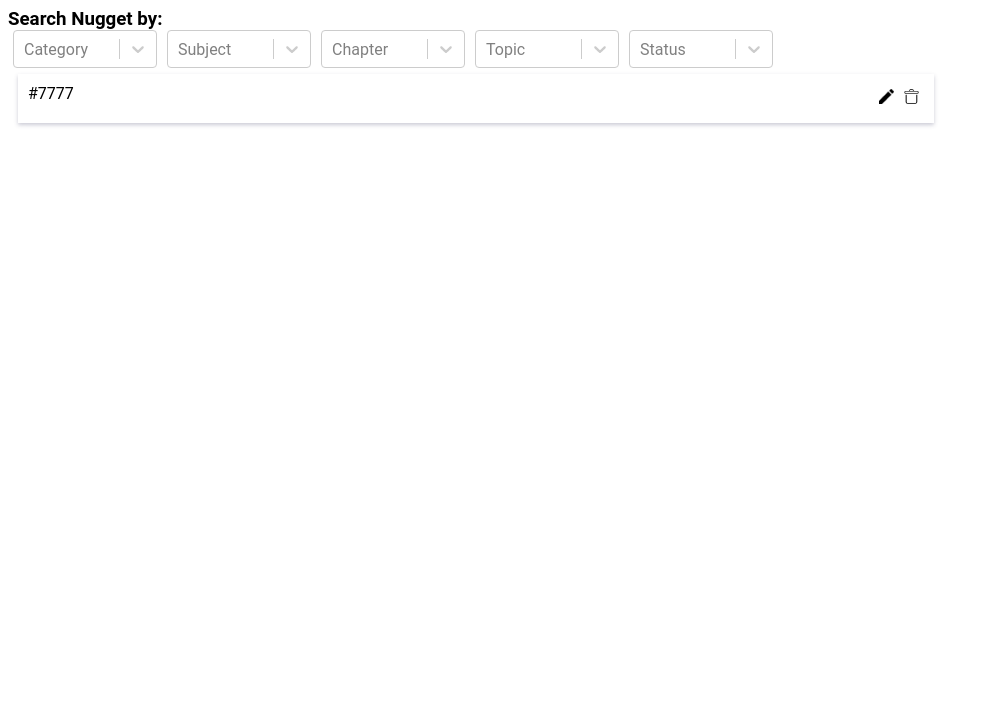
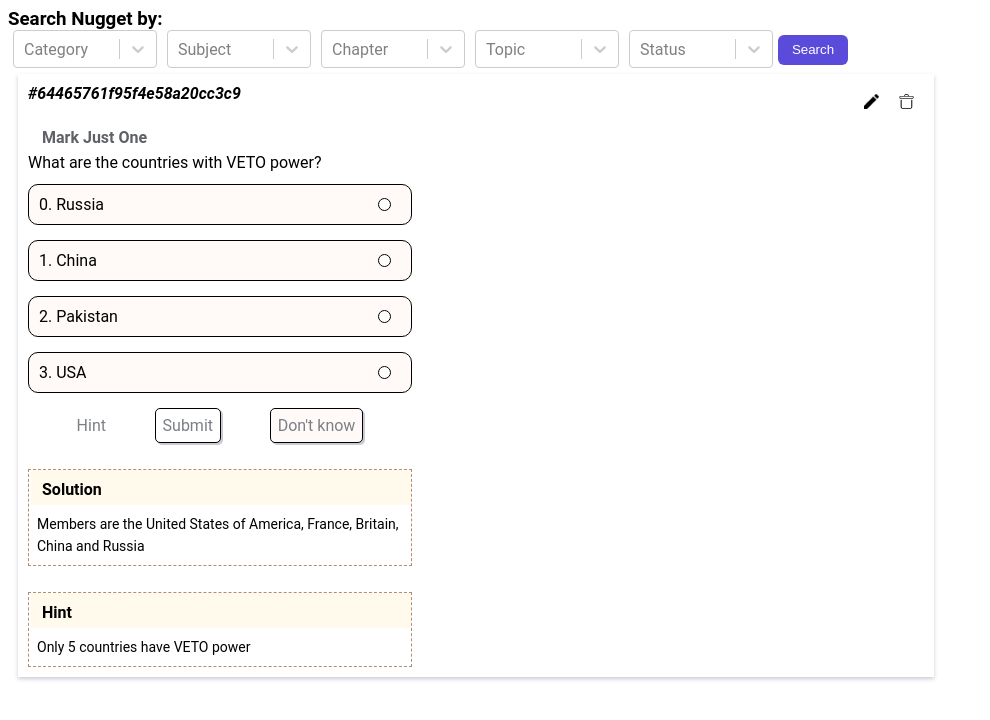
Before and after one commit to karan4561/K8-AdminPortal, a Next.js app: page /EditNugget in a window 1280 px wide. Shown: the top 720 px of the page, without its empty margins (0-990 px from the left). Built offline with nearby package versions, Linux system fonts and the light colour scheme.

Commit message:
edit nugget improved

```diff
--- a/src/pages/EditNugget.tsx
+++ b/src/pages/EditNugget.tsx
@@ -6,6 +6,7 @@ import { NuggetsContext } from "@/context/NuggetsContext";
 import NuggetProvider from "../context/NuggetsContext";
 import EditNuggetLanding from "./EditNuggetLanding";
 import Select from "react-select";
+import data from 'test.json'
 import { getCategory, getSubject, getChapters, getTopics } from "@/api/filter";
 
 interface Approve {
@@ -34,7 +35,7 @@ function EditNugget() {
     const [chapter, setChapter] = useState<OptionType[]>();
 
     const approveStatusChange = (selectedOption: Approve | null) => {
-        if(selectedOption){
+        if (selectedOption) {
             setApprovedStatus(selectedOption.value);
         }
     }
@@ -60,7 +61,7 @@ function EditNugget() {
             setChapter(selectedOption.value);
         }
     };
-    console.log(chapter,"chapter",topic,"topic",category,"category",subject,"subject",approvedStatus,"approveStatus");
+    console.log(chapter, "chapter", topic, "topic", category, "category", subject, "subject", approvedStatus, "approveStatus");
 
     return (
         <>
@@ -101,25 +102,56 @@ function EditNugget() {
                     options={approveStatus}
                     placeholder="Status"
                 />
+                <button>Search</button>
             </div>
             {/* <NuggetProvider> */}
             {/* <EditNuggetLanding /> */}
-            <div className='edit-Nugget'>
+            {data.data.map((data, index) => {
+                if (data.kind == 'MCQ') {
+                    return (
+                        <div className="edit-label">
                             <div className='edit-Nugget-div-label'>
-                    <p>#7777</p>
+                                <p>#{data._id}</p>
                                 <div>
-                        <Image src="/Edit.png" height={15} width={15} alt='' />
-                        <Image src="/Vector.png" height={15} width={15} alt='' />
+                                    <button className="edit-delete-button"><Image src="/Edit.png" height={15} width={15} alt='' /></button>
+                                    <button className="edit-delete-button"><Image src="/Vector.png" height={15} width={15} alt='' /></button>
                                 </div>
                             </div>
-                {/* <div>
+                            <div className="edit-nugget-prev">
                                 <div className="headerimage-headertitle">
-                <h4>Header Title</h4>
+                                    <h4>{data.headerTitle}</h4>
                                 </div>
-                <p>ques</p>
-                </div> */}
+                                <p>{data.question.content?.english}</p>
+                                <div className="TFPrev">
+                                    {data.question.bilingual_options?.english.map((optionData, index) => {
+                                        return (
+                                            <div className="TFOptionPrev scq-option-prev">
+                                                <p>{index}. {optionData.text}</p>
+                                                <div></div>
                                             </div>
-            {/* </NuggetProvider> */}
+                                        )
+                                    })}
+                                </div>
+                                <div className="prev-buttons">
+                                    <p>Hint</p>
+                                    <p className="Submit-prev">Submit</p>
+                                    <p className="Submit-prev prev-color">Don't know</p>
+                                </div>
+                                <div className="Hint-Prev-box">
+                                    <h4>Solution</h4>
+                                    <p>{data.question.solutions[0].english.text}</p>
+                                </div>
+                                <div className="Hint-Prev-box">
+                                    <h4>Hint</h4>
+                                    <p>{data.question.solutions[0].english.hint}</p>
+                                </div>
+                            </div>
+                        </div>
+
+                    )
+                }
+            })
+            }
         </>
     )
 }
--- a/src/styles/globals.css
+++ b/src/styles/globals.css
@@ -520,20 +520,24 @@ h4 {
 
 //Edit Nuggets
 
-.edit-Nugget{
-  /* box-shadow: rgba(50, 50, 93, 0.25) 0px 2px 4px 0px;
-  width: 70vw;
-  margin: 5px 0 5px 10px;
-  padding: 10px; */
+.ediit{
+  background-color: black;
 }
 
-.edit-Nugget-div-label{
-  display: flex;
-  justify-content: space-between;
+.edit-label{
   box-shadow: rgba(50, 50, 93, 0.25) 0px 2px 4px 0px;
   width: 70vw;
   margin: 5px 0 5px 10px;
   padding: 10px;
+}
+.edit-Nugget-div-label{
+  display: flex;
+  justify-content: space-between;
+}
+
+.edit-Nugget-div-label>p{
+  font-style: oblique;
+  font-weight: bold;
 }
 
 .edit-Nugget-div-label>div>img{
@@ -544,3 +548,22 @@ h4 {
   display: flex;
   align-items: center;
 }
+
+.edit-nugget-category>button{
+  height: 30px;
+    width: 70px;
+    background-color: #5a4bda;
+    border-radius: 6px;
+    color: white;
+    border: 1px;
+}
+
+.edit-nugget-prev{
+  width: 30vw;
+}
+
+.edit-delete-button{
+  all: unset;
+  padding: 10px;
+  cursor: pointer;
+}
--- /dev/null
+++ b/test.json
@@ -0,0 +1,123 @@
+{
+    "success": true,
+    "data": [
+        {
+            "_id": "644f54e879bd80ff7b2b0ccb",
+            "kind": "FIB",
+            "isIncreasing": false,
+            "reward": 0,
+            "isKnowledgeCap": false,
+            "timeToReward": 0,
+            "status": "Active",
+            "question": {
+                "fib": {
+                    "english": [
+                        {
+                            "id": "d4df93d8-ddf9-4bae-81d8-97a44edf9cbe",
+                            "value": "<strong>hey</strong>what is your nameand this is some text",
+                            "type": "blank",
+                            "valueArr": [
+                                "<strong>hey</strong>",
+                                "what",
+                                "is",
+                                "your",
+                                "nameand",
+                                "this",
+                                "is",
+                                "some",
+                                "text"
+                            ]
+                        },
+                        {
+                            "id": "f56f42e1-8879-41cb-b89a-69f2ecd0742c",
+                            "value": "This is txt one",
+                            "type": "blank",
+                            "valueArr": [
+                                "This",
+                                "is",
+                                "txt",
+                                "one"
+                            ]
+                        }
+                    ]
+                },
+                "type": 50
+            },
+            "content": [],
+            "categories": [
+                {
+                    "categoryId": "643fd0002dc9d87f646da86a",
+                    "subjectId": "643fd0002dc9d87f646da86a",
+                    "chapterId": "643fd0002dc9d87f646da86a",
+                    "topicId": "643fd0002dc9d87f646da86a"
+                }
+            ],
+            "createdAt": "2023-05-01T05:58:00.833Z",
+            "updatedAt": "2023-05-01T05:58:09.521Z",
+            "__v": 0
+        },
+        {
+            "_id": "64465761f95f4e58a20cc3c9",
+            "kind": "MCQ",
+            "headerTitle": "Mark Just One",
+            "isIncreasing": true,
+            "reward": 0,
+            "isKnowledgeCap": false,
+            "timeToReward": 0,
+            "status": "Active",
+            "question": {
+                "content": {
+                    "english": "What are the countries with VETO power?"
+                },
+                "bilingual_options": {
+                    "english": [
+                        {
+                            "id": "cee3ba23-19a7-4d3a-9e6b-2722eb186d77",
+                            "text": "Russia",
+                            "isCorrect": true
+                        },
+                        {
+                            "id": "fb495256-556a-47bb-abbd-9570cddbaab0",
+                            "text": "China",
+                            "isCorrect": true
+                        },
+                        {
+                            "id": "4a4addaf-20af-44f0-a165-bc8b13bd7109",
+                            "text": "Pakistan",
+                            "isCorrect": false
+                        },
+                        {
+                            "id": "6badcd8f-a5e7-49b4-9429-84514b1394bc",
+                            "text": "USA",
+                            "isCorrect": true
+                        }
+                    ]
+                },
+                "solutions": [
+                    {
+                        "english": {
+                            "hint": "Only 5 countries have VETO power",
+                            "text": "Members are the United States of America, France, Britain, China and Russia"
+                        }
+                    }
+                ],
+                "answer": {
+                    "english": "Russia, China & USA"
+                },
+                "type": 2
+            },
+            "content": [],
+            "categories": [
+                {
+                    "categoryId": "643fd0002dc9d87f646da86a",
+                    "subjectId": "643fd0002dc9d87f646da86a",
+                    "chapterId": "643fd0002dc9d87f646da86a",
+                    "topicId": "643fd0002dc9d87f646da86a"
+                }
+            ],
+            "createdAt": "2023-04-24T10:18:09.346Z",
+            "updatedAt": "2023-04-26T11:13:56.294Z",
+            "__v": 0
+        }
+    ]
+}
```
Lines whose indentation alone changed are shown as unchanged.
